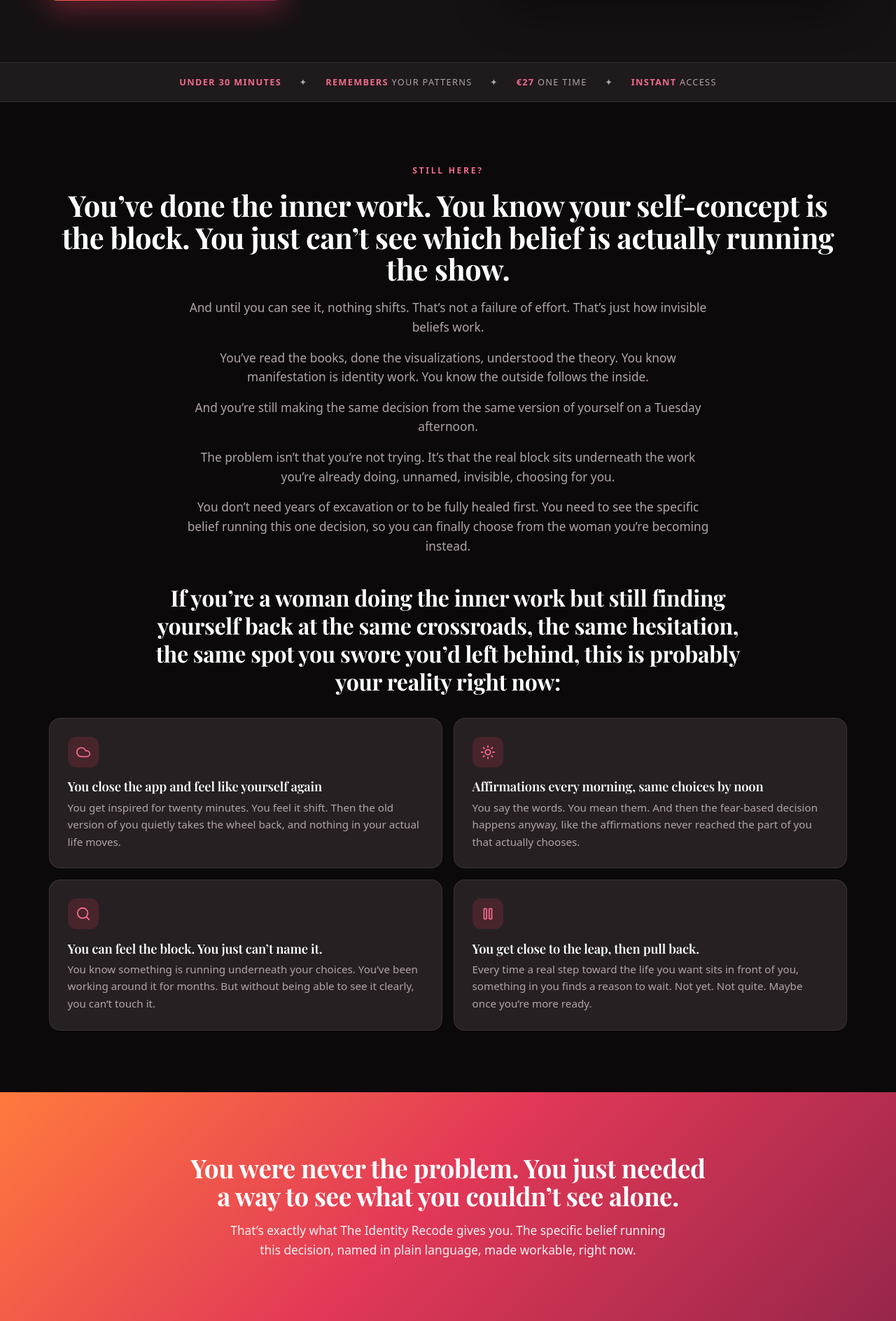
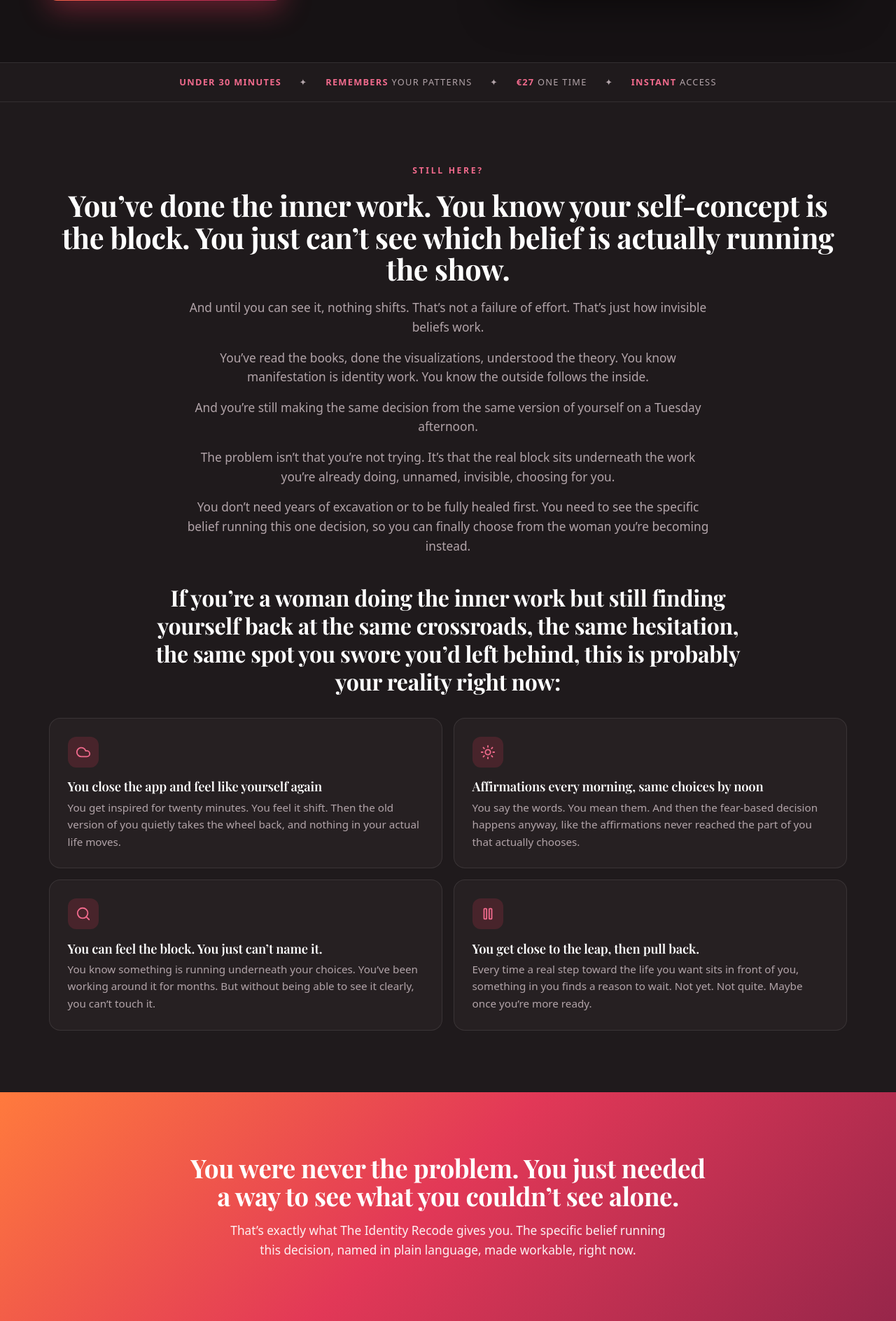
Before and after one commit to lenaskogheim/celestial-blueprint, a Python web app: template templates/identity_recode_v2.html in a window 1280 px wide. Shown: the part 691-2579 px from the top of the page at 70% size. Run offline with Jinja, Linux system fonts and the light colour scheme; the template is opened without the code that fills it, so the values that code supplies are empty; some web fonts are replaced.

Commit message:
Identity Recode v2: lighten struggle section to grey (--dark-2)
Reverts the near-black to the standard grey so it reads as a distinct band
against the darker hero and the gradient banner.

Co-Authored-By: Claude Opus 4.8 <noreply@anthropic.com>

```diff
--- a/templates/identity_recode_v2.html
+++ b/templates/identity_recode_v2.html
@@ -79,8 +79,8 @@ section { padding: 4.5rem 1.5rem; position: relative; }
 /* ── MID HEADER ── */
 .mid-head { font-family: 'Playfair Display', serif; font-size: clamp(1.4rem, 3vw, 2rem); color: #fff; line-height: 1.25; margin: 2.5rem auto 0; max-width: 860px; text-align: center; }
 
-/* ── STRUGGLE (near-black, centered) ── */
-.struggle { background: #0b090a; text-align: center; }
+/* ── STRUGGLE (grey, centered) ── */
+.struggle { background: var(--dark-2); text-align: center; }
 .struggle .measure { margin-left: auto; margin-right: auto; }
 .struggle .card { text-align: left; }
 
```
